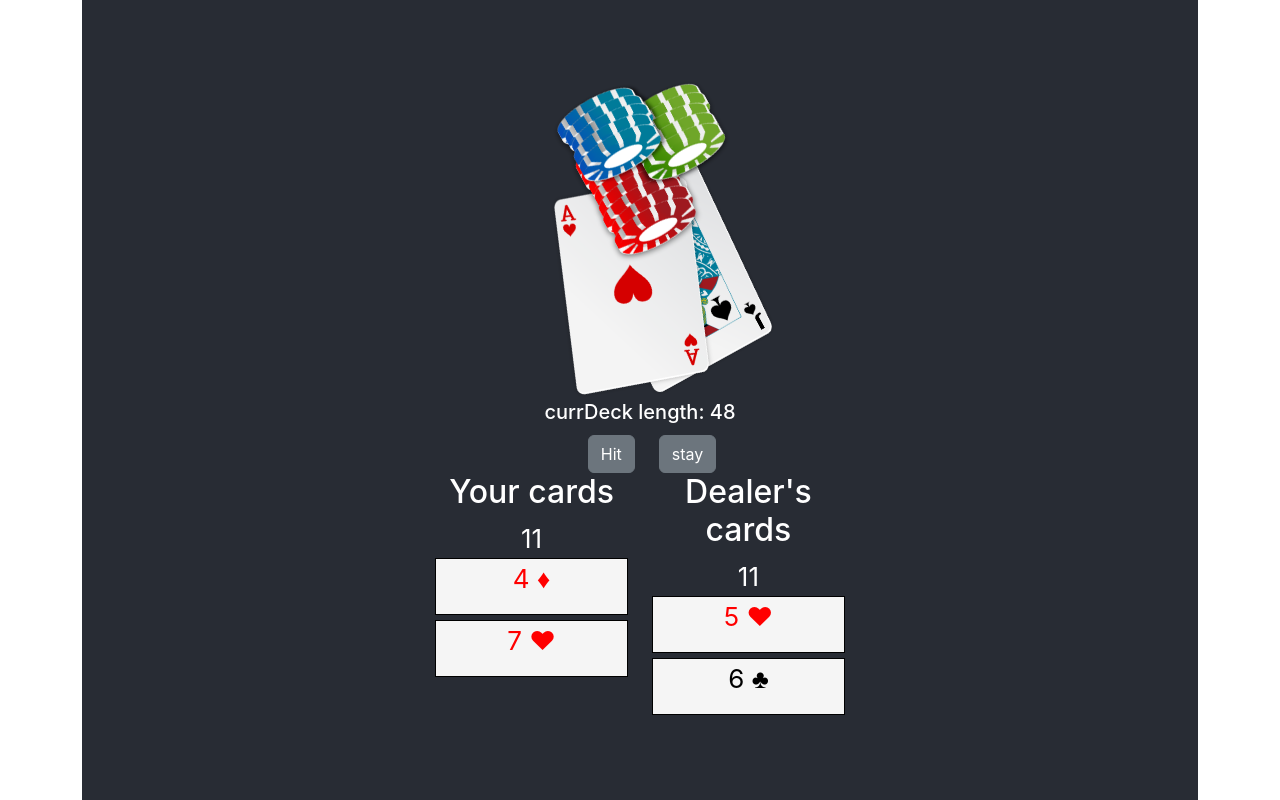
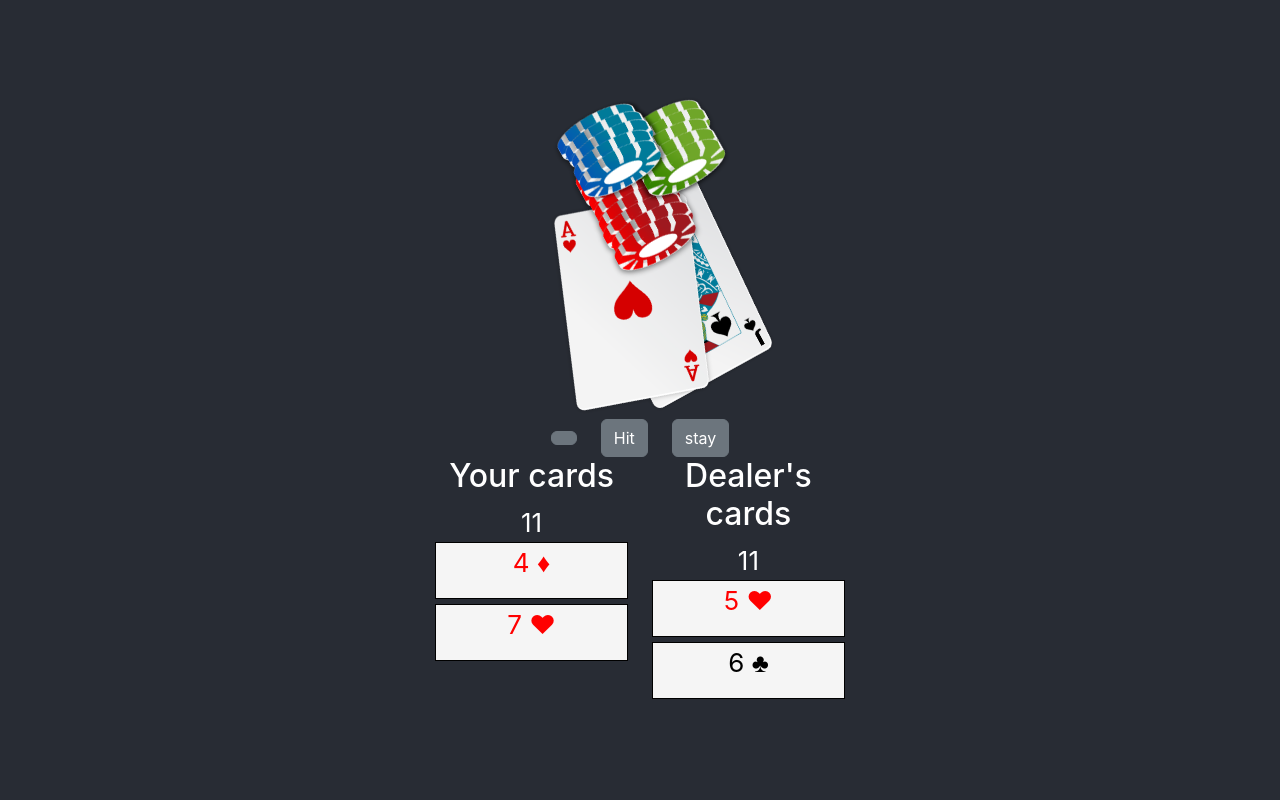
Before and after one commit to rsg71/Blackjack, a React (Create React App) app: page / in a window 1280 px wide. Both pictures are taken after a click on the button "Deal". Built offline with nearby package versions, Linux system fonts and the light colour scheme.

Commit message:
Add functionality for dealer to continue dealing once player chooses to stay

```diff
--- a/src/App.tsx
+++ b/src/App.tsx
@@ -1,61 +1,120 @@
 import { useEffect, useState } from 'react';
 import logo from './422px-Blackjack.svg.png';
+import { Dealer, getValueFromCards } from './util/Blackjack';
+import deck, { IFullCard } from './data/cardOptions';
+import Buttons from './components/Buttons';
+import Cards from './components/Cards';
+import { Person } from './interfaces';
 import './App.css';
-import { Dealer } from './util/Blackjack';
-import deck, { IFullCard } from './data/cardOptions';
-import Card from './components/Card';
+
 
 function App() {
 
-  enum Person {
-    User = 'User',
-    Dealer = 'Dealer',
-    Nobody = 'Nobody'
-  }
-
   const dealer = new Dealer();
 
+  // Cards
+  const [currDeck, setCurrDeck] = useState(deck);
 
   const [cards, setCards] = useState<IFullCard[]>([]);
-  const [dealerCards, setDealerCards] = useState<IFullCard[]>([]);
+  const [dealerCards, setDealerCards] = useState<any[]>([]);
 
-  const [isBlackjack, setIsBlackJack] = useState(false);
-
-
-  const [hasDealt, setHasDealt] = useState(false);
-  const [hasStayed, setHasStayed] = useState(false);
-
-
-
+  // Card Values
   const [userValue, setUserValue] = useState(0);
   const [dealerValue, setDealerValue] = useState(0);
 
-  const [currDeck, setCurrDeck] = useState(deck);
-  // we need to start by dealing with the default deck; then each subsequent deal should draw from the curent deck;
+  // Playing state
+  const [isBlackjack, setIsBlackJack] = useState(false);
+  const [hasDealt, setHasDealt] = useState(false);
+  const [hasStayed, setHasStayed] = useState(false);
+  const [dealingForDealer, setDealingForDealer] = useState(false);
+
+  // Round result
+  const [didPlayerLose, setDidPlayerLose] = useState(false);
+  const [didPlayerWin, setDidPlayerWin] = useState(false);
+  const [didDealerWin, setDidDealerWin] = useState(false);
 
 
-  const [didPlayerLose, setDidPlayerLose] = useState(false);
-  const [didDealerWin, setDidDealerWin] = useState(false);
-  const [didPLayerWin, setDidPlayerWin] = useState(false);
+  // Check for user states
+  useEffect(() => {
+    if (userValue === 21) {
+      setIsBlackJack(true);
+      return;
+    }
+    if (userValue > 21) {
+      setWinner(Person.Dealer);
+      return;
+    }
+  }, [userValue]);
+
+  // useEffect should be waiting to check if dealer < 21 && dealer < user && hasStayed
+  // keep hitting until dealer either a) goes over 21 and loses or b) goes higher than the user
+
+  const handleTimer = () => {
+    // keep hitting until dealer beats user or goes over 21
+    console.log(`Hitting as Dealer. Dealer: ${dealerValue} v. Player: ${userValue}`);
+    const { cards: hitCard, updatedDeck } = dealer.dealCards(currDeck, 1);
+
+    console.log(`dealer drew a ${hitCard[0].name} of ${hitCard[0].suit}`)
+
+    const mergedCards = [...dealerCards, ...hitCard]
+
+    // determine value of all dealer's cards
+    const new_dealerValue = getValueFromCards(mergedCards);
+    console.log('dealer is now at: ', new_dealerValue);
+    setDealerValue(new_dealerValue);
+
+    // update dealer's current hand and the deck
+    setDealerCards(mergedCards);
+    setCurrDeck(updatedDeck);
+
+    if (dealerValue > 21) {
+      setWinner(Person.User);
+    }
+  };
+
+
 
 
   useEffect(() => {
 
-    if (userValue === 21) {
-      setIsBlackJack(true);
-    }
-
-    if (userValue > 21) {
-      setWinner(Person.Dealer)
-    }
-  }, [userValue]);
-
-  useEffect(() => {
 
     if (dealerValue > 21) {
       setWinner(Person.User);
+      return;
+    } else if (dealerValue === 21) {
+      if (userValue > 21) {
+        setWinner(Person.Dealer);
+        return;
+      } else if (userValue === 21) {
+        setWinner(Person.Nobody);
+        return;
+      } else if (userValue < 21) {
+        setWinner(Person.Dealer);
+        return;
+      }
+    } else if (dealerValue < 21) {
+
+      // if dealerValue is less than 21, the scenarios are:
+
+      // dealer has more than player. --> WIN
+      // dealer is equal to player --> keep playing (unless 21, then nobody wins)
+      // dealer has less than player --> keep going
+
+      if (dealerValue < userValue && hasStayed) {
+        console.log('we are in the useEffect!')
+
+        const timeoutFunction = setInterval(handleTimer, 2000)
+        return () => clearInterval(timeoutFunction);
+
+      }
+
+      if (dealerValue > userValue && hasStayed) {
+        console.log(`DEALER WINS with ${dealerValue} (player had ${userValue}) AFTER PLAYING AFTER STAY!`)
+        setWinner(Person.Dealer);
+        return;
+      }
     }
-  }, [dealerValue])
+  }, [dealerValue, hasStayed, currDeck, dealerCards, userValue])
 
 
 
@@ -65,36 +124,23 @@ function App() {
     // console.log(cards);
     setCards(cards);
 
-
     // now working off that deck and removing 2 more cards
-
     const { cards: dealer_cards, updatedDeck: dealer_upd_deck } = dealer.dealCards(updatedDeck, 2);
     setDealerCards(dealer_cards);
     setCurrDeck(dealer_upd_deck);
 
-
     // count for player and dealer
-    let playerValue = getValueFromCards(cards);
+    const playerValue = getValueFromCards(cards);
     setUserValue(playerValue);
-
-    let dealerValue = getValueFromCards(dealer_cards);
+    const dealerValue = getValueFromCards(dealer_cards);
     setDealerValue(dealerValue);
 
     setHasDealt(true);
-
   }
 
-
-
-  function getValueFromCards(cards: IFullCard[]) {
-    let total = 0;
-    for (let card of cards) {
-      total += card.value;
-    }
-    return total;
-  }
-
-
+  // ========================================
+  // Player functions
+  // ========================================
   function hit() {
     const { cards: hitCard, updatedDeck } = dealer.dealCards(currDeck, 1);
     console.log(cards);
@@ -105,7 +151,7 @@ function App() {
     setCurrDeck(updatedDeck);
 
     // update user value
-    let val = getValueFromCards(mergedCards);
+    const val = getValueFromCards(mergedCards);
     setUserValue(val);
   }
 
@@ -115,12 +161,14 @@ function App() {
     // go on to let the dealer play
     playAsDealer();
   }
+  // ========================================
+  // ========================================
 
 
   function playAsDealer() {
     console.log('playAsDealer()')
+    setDealingForDealer(true);
     // if user has chosen to "stay", dealer needs to play until they beat the user or go over 21
-
 
     // check if dealer has greater value than user
     // if they have, dealer wins
@@ -133,54 +181,17 @@ function App() {
       setWinner(Person.User) // ✍ WE NEED TO HANDLE THIS EXCEPTION WHERE NOBODY WINS
     } else {
       // continue hitting until dealer value is greater than player, or dealer loses
-
-      const handle = setInterval(() => {
-
-        if (dealerValue === 21) {
-
-          if (userValue !== 21) {
-            setWinner(Person.Dealer);
-          } else {
-            clearRound();
-          }
-          clearInterval(handle);
-
-        } else if (dealerValue > 21) {
-          console.log('dealerValue > 21')
-          setWinner(Person.User) // ✍ WE NEED TO HANDLE THIS EXCEPTION WHERE NOBODY WINS
-          clearInterval(handle);
-
-        } else if (dealerValue > userValue && dealerValue <= 21) {
-          console.log('dealerValue > userValue && dealerValue <=21')
-
-          // dealer wins
-          setWinner(Person.Dealer);
-          clearInterval(handle);
-        } else if (dealerValue < userValue) {
-          console.log('dealerValue < userValue')
-
-          // keep hitting
-          let { cards: hitCard, updatedDeck } = dealer.dealCards(currDeck, 1);
-          let mergedCards = [...dealerCards, ...hitCard]
-
-          setDealerCards(mergedCards);
-          setCurrDeck(updatedDeck);
-
-          let dealerValue = getValueFromCards(mergedCards);
-          setDealerValue(dealerValue);
-
-        } else {
-          clearInterval(handle);
-        }
-      }, 2000)
-
+      console.log('dealer value is neither greater than 21 nor greater than user\'s value')
     }
   }
+
+
 
   function setWinner(person: Person) {
     if (person === Person.User) {
       setDidDealerWin(false);
       setDidPlayerWin(true);
+      setDidPlayerLose(false);
     } else if (person === Person.Dealer) {
       setDidDealerWin(true);
       setDidPlayerWin(false);
@@ -190,12 +201,14 @@ function App() {
       setDidPlayerWin(false);
       setDidPlayerLose(false);
     }
-
     clearRound();
   }
 
 
   function clearRound() {
+    console.log('----> clearRound()')
+    setDealingForDealer(false);
+
     setTimeout(() => {
       setDidDealerWin(false);
       setDidPlayerLose(false);
@@ -204,70 +217,59 @@ function App() {
       setDealerValue(0);
       setCards([]);
       setDealerCards([]);
+      setCurrDeck(deck);
+
       setHasDealt(false);
-
+      setIsBlackJack(false);
       setHasStayed(false);
     }, 2000)
   }
 
-  return (
-    <div className="App container">
 
 
-      <header className="App-header">
+
+
+  return (
+    <div className="App container container-fluid">
+
+      <header
+       className="App-header"
+       >
 
         <img src={logo} className="App-logo" alt="logo" />
-        <h5>currDeck length: {currDeck.length}</h5>
 
+        {didPlayerWin && <div className="bg-success rounded">You win!</div>}
+        {dealingForDealer && <div className="bg-info rounded p-1">Dealing for dealer...</div>}
 
-        {
-          didPLayerWin && <div className="bg-success">You win!</div>
-        }
+        <Buttons
+          hasDealt={hasDealt}
+          hasStayed={hasStayed}
+          dealCards={dealCards}
+          hit={hit}
+          stay={stay}
+        />
 
 
         <div className="row">
           <div className="col">
-            {!hasDealt &&
-              <button className="btn btn-secondary" onClick={dealCards}>Deal</button>}
+
+            {didPlayerLose && <div className="bg-danger" style={{ visibility: 'hidden' }}>A</div>}
+            {isBlackjack && <div className="bg-success rounded">Blackjack!</div>}
+
+            <h2>Your cards</h2>
+            <div>{userValue.toString()}</div>
+            <Cards cards={cards} />
           </div>
-          <div className="col">
-            {hasDealt && !hasStayed &&
-              <button className="btn btn-secondary" onClick={() => hit()}>Hit</button>}
-          </div>
-          <div className="col">
-            {hasDealt && !hasStayed &&
-              <button className="btn btn-secondary" onClick={() => stay()}>stay</button>}
-          </div>
-        </div>
 
 
+          <div className="col">
+            {didDealerWin && <div className="bg-warning rounded">Dealer wins!</div>}
 
-
-        <div className="row">
-          <div className="col-lg-6">
-            {didPlayerLose && <div className="bg-danger" style={{ visibility: 'hidden' }}>A</div>}
-            {isBlackjack && <div className="bg-success">Blackjack!</div>}
-            <h2>Your cards</h2>
-            <div>{userValue.toString()}</div>
-            <div>
-              {cards.map(card => (
-                <div>
-                  <Card card={card} />
-                </div>
-              ))}
-            </div>
-          </div>
-          <div className="col-lg-6">
-            {
-              didDealerWin && <div className="bg-warning">Dealer wins!</div>
-            }
             <h2>Dealer's cards</h2>
             <div>{dealerValue.toString()}</div>
-            {dealerCards.map(card => (
-              <div>
-                <Card card={card} />
-              </div>
-            ))}
+
+            <Cards cards={dealerCards} />
+
           </div>
         </div>
 
--- /dev/null
+++ b/src/components/Buttons.tsx
@@ -0,0 +1,48 @@
+interface Props {
+    hasDealt: boolean;
+    hasStayed: boolean;
+    dealCards: any;
+    hit: any;
+    stay: any
+}
+
+
+export default function Buttons({ hasDealt, hasStayed, dealCards, hit, stay }: Props) {
+
+    const showDeal = !hasDealt;
+    const showHit = hasDealt && !hasStayed;
+    const showStay = hasDealt && !hasStayed;
+
+    return (
+        <div className="row">
+            <div className="col">
+                {showDeal ?
+                    <button className={btnStyle} onClick={dealCards}>Deal</button>
+                    :
+                    <EmptyButton />
+                }
+            </div>
+            <div className="col">
+                {showHit ?
+                    <button className={btnStyle} onClick={() => hit()}>Hit</button>
+                    :
+                    <EmptyButton />
+                }
+            </div>
+            <div className="col">
+                {showStay ?
+                    <button className={btnStyle} onClick={() => stay()}>stay</button>
+                    :
+                    <EmptyButton />
+                }
+            </div>
+        </div>
+    )
+}
+
+
+const btnStyle = "btn btn-secondary"
+
+const EmptyButton = () => (
+    <button className={btnStyle}></button>
+)
--- a/src/components/Cards.tsx
+++ b/src/components/Cards.tsx
@@ -2,7 +2,7 @@ import { IFullCard } from '../data/cardOptions'
 import Card from './Card'
 
 interface Props {
-    cards: IFullCard[]
+    cards: IFullCard[];
 }
 
 export default function Cards({ cards }: Props) {
--- a/src/data/cardOptions.ts
+++ b/src/data/cardOptions.ts
@@ -95,3 +95,6 @@ let deck = createCardsForEachSuit();
 
 
 export default deck;
+
+
+export const fruits = ['apple', 'mango', 'peach', 'watermelon', 'raspberry', 'kiwi']
--- a/src/index.css
+++ b/src/index.css
@@ -5,6 +5,7 @@ body {
     sans-serif;
   -webkit-font-smoothing: antialiased;
   -moz-osx-font-smoothing: grayscale;
+  background-color: #282c34;
 }
 
 code {
--- a/src/index.tsx
+++ b/src/index.tsx
@@ -1,8 +1,8 @@
 import React from 'react';
 import ReactDOM from 'react-dom/client';
-import './index.css';
 import App from './App';
 import reportWebVitals from './reportWebVitals';
+import './index.css';
 
 const root = ReactDOM.createRoot(
   document.getElementById('root') as HTMLElement
--- a/src/util/Blackjack.ts
+++ b/src/util/Blackjack.ts
@@ -1,4 +1,4 @@
-import deck, { IFullCard } from "../data/cardOptions";
+import deck, { IFullCard, fruits } from "../data/cardOptions";
 import { DeckType } from "../interfaces";
 
 
@@ -50,3 +50,27 @@ function getRandomNum(max: number) {
     let num = Math.floor(Math.random() * max - 0 + 1);
     return num;
 }
+
+
+export function getValueFromCards(cards: IFullCard[]) {
+    let total = 0;
+    for (let card of cards) {
+        total += card.value;
+    }
+    return total;
+}
+
+
+
+
+
+
+export function randomInt(min: number, max: number) { // min and max included
+    return Math.floor(Math.random() * (max - min + 1) + min)
+}
+
+
+export function getRandomFruit() {
+    let num = randomInt(0, 5);
+    return fruits[num]
+}
```
Also changed, not shown: src/components/BasicCounter.tsx (added, +31 -0 lines), src/components/MyComponent.tsx (added, +21 -0 lines), src/components/MyCounter.tsx (added, +55 -0 lines), src/interfaces/index.ts (+8 -0 lines).
